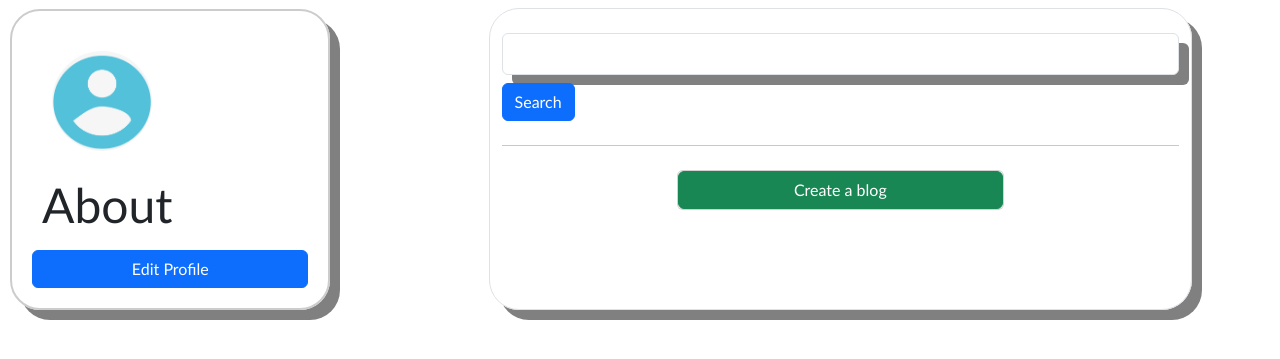
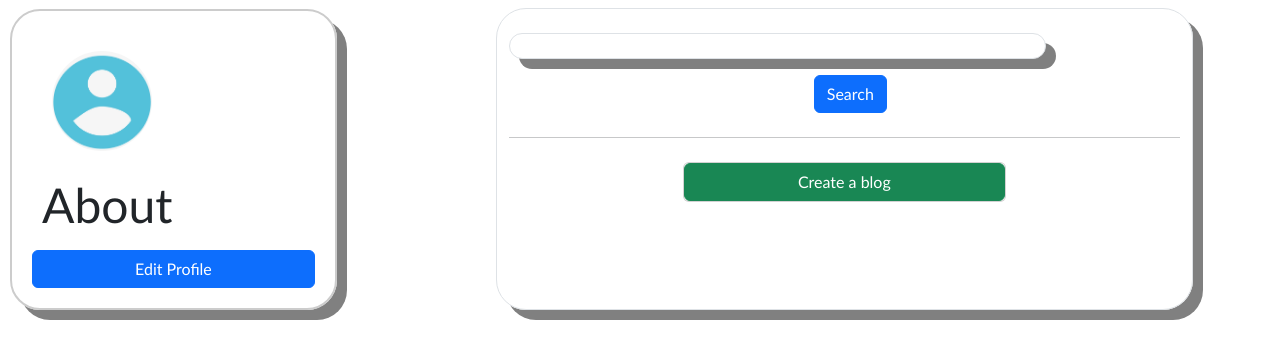
Before and after one commit to Aayushman4725/Blog-Application-using-python-with-django, a Django app: page /blog/user_dashboard/1 in a window 1280 px wide. Shown: the part 108-467 px from the top of the page. Run offline with Django 5.2, Linux system fonts and the light colour scheme; the visitor is signed in with stand-in values (Sample User, id 1); data comes from the database, SQL or seed files in the repository; data that the repository does not hold is empty; parts of the project's set-up code (start-up, migrations or seed data) failed here and were passed over; some libraries are stand-ins or nearby versions; some web fonts are replaced.

Commit message:
made some minor changes

```diff
--- a/templates/user_list.html
+++ b/templates/user_list.html
@@ -63,15 +63,18 @@
                 type="text"
                 id="search_area"
                 name="search_area"
-                class="border-gray-300 border rounded-md py-2 px-3 focus:outline-none focus:ring focus:border-blue-300 w-full"
+                class=" border"
                 value="{{ search_input }}"
               />
-              <button
+              <div class="d-flex justify-content-center mt-2">
+                <button
                 type="submit"
-                class="btn btn-primary mt-2 justify-self-auto"
+                class="btn btn-primary mt-2 justify-content-center ml-3"
               >
                 Search
               </button>
+              </div>
+
             </form>
 
             <hr />
```
